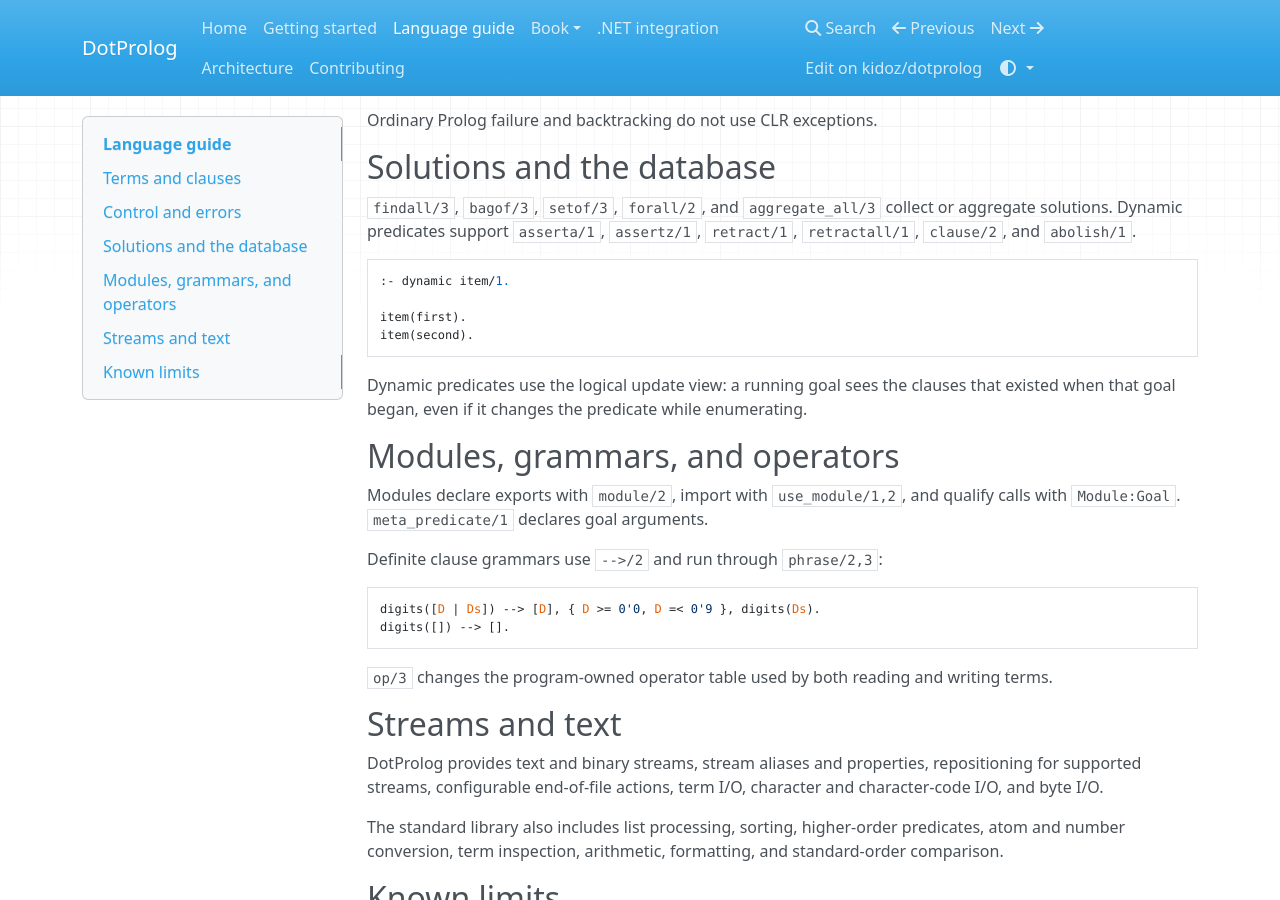
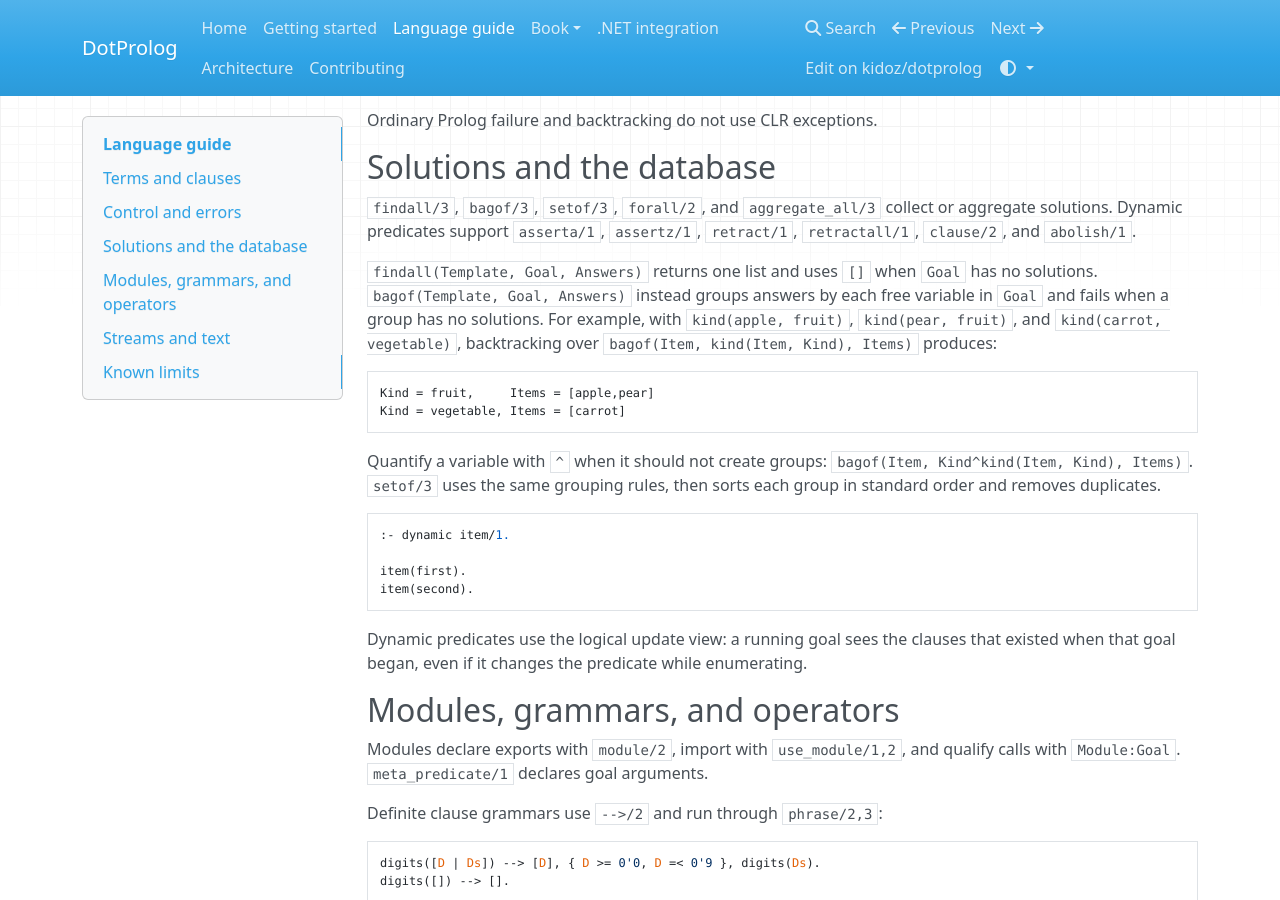
Before and after one commit to kidoz/dotprolog, an MkDocs documentation site: the page built from docs/language-guide.md, in a window 1280 px wide and 900 px high, scrolled down 791 px. Built offline with MkDocs 1.6.1, drawn with Linux system fonts in a browser that asks for light colours; nearby versions of some CDN libraries.

Commit message:
Correct documentation guidance

````diff
--- a/docs/language-guide.md
+++ b/docs/language-guide.md
@@ -47,6 +47,20 @@ Ordinary Prolog failure and backtracking do not use CLR exceptions.
 Dynamic predicates support `asserta/1`, `assertz/1`, `retract/1`, `retractall/1`, `clause/2`, and
 `abolish/1`.
 
+`findall(Template, Goal, Answers)` returns one list and uses `[]` when `Goal` has no solutions.
+`bagof(Template, Goal, Answers)` instead groups answers by each free variable in `Goal` and fails
+when a group has no solutions. For example, with `kind(apple, fruit)`, `kind(pear, fruit)`, and
+`kind(carrot, vegetable)`, backtracking over `bagof(Item, kind(Item, Kind), Items)` produces:
+
+```text
+Kind = fruit,     Items = [apple,pear]
+Kind = vegetable, Items = [carrot]
+```
+
+Quantify a variable with `^` when it should not create groups:
+`bagof(Item, Kind^kind(Item, Kind), Items)`. `setof/3` uses the same grouping rules, then sorts each
+group in standard order and removes duplicates.
+
 ```prolog
 :- dynamic item/1.
 
````
Also changed, not shown: docs/contributing.md (+2 -0 lines), docs/getting-started.md (+1 -0 lines).
